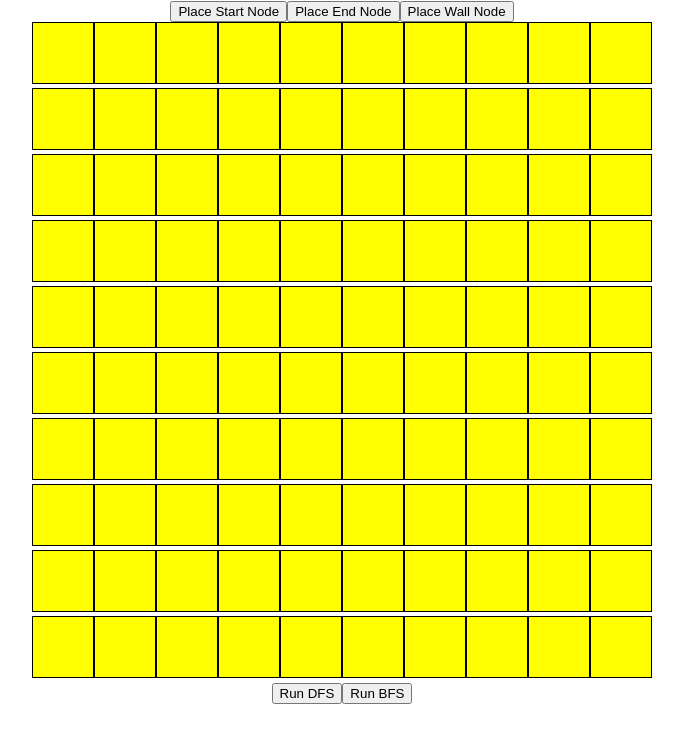
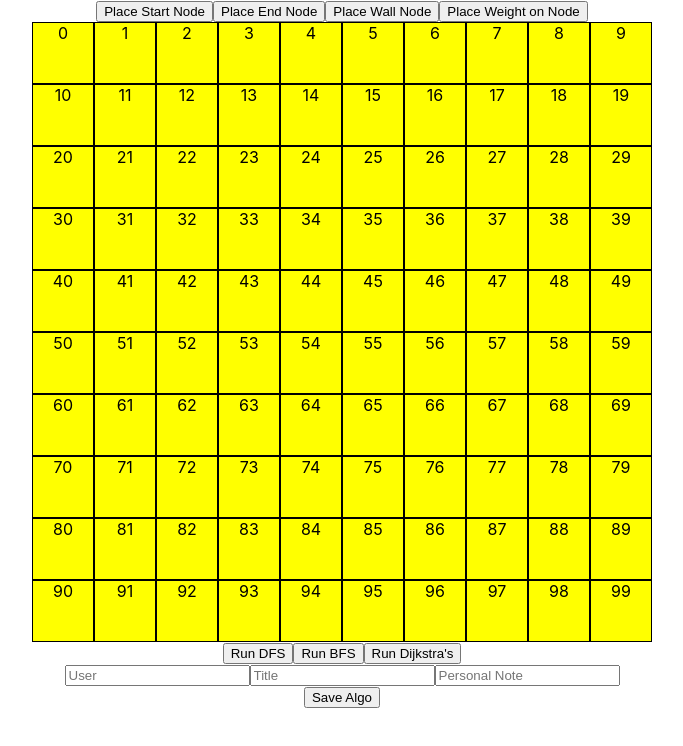
Before and after one commit to Lightfire224/pathfinder, a React (Create React App) app: page / in a window 1280 px wide. Shown: the top 746 px of the page, without its empty margins (298-981 px from the left). Built offline with nearby package versions, Linux system fonts and the light colour scheme.

Commit message:
setting up dijkstras

```diff
--- a/package.json
+++ b/package.json
@@ -6,6 +6,7 @@
     "@testing-library/jest-dom": "^4.2.4",
     "@testing-library/react": "^9.3.2",
     "@testing-library/user-event": "^7.1.2",
+    "heap": "^0.2.6",
     "react": "^16.13.1",
     "react-dom": "^16.13.1",
     "react-scripts": "3.4.1"
--- a/src/Algorithms.js
+++ b/src/Algorithms.js
@@ -3,6 +3,7 @@ import React from 'react'
 const sleep = (milliseconds) => {
     return new Promise(resolve => setTimeout(resolve, milliseconds))
 }
+var Heap = require("heap")
 
 export default class Algorithms extends React.Component {
 
@@ -39,7 +40,8 @@ export default class Algorithms extends React.Component {
         return true
     }
 
-    checkVisited = (visited, nodeNeighbors) => {
+    visualizeUnvisited = (visited, nodeNeighbors) => {
+        // Changes the color of unvisited neighbors
         const nodeVisualize = []
         for(let i=0; i<nodeNeighbors.length; i++){
             const neighbor = nodeNeighbors[i]
@@ -67,7 +69,7 @@ export default class Algorithms extends React.Component {
             await sleep(150)
             const nodeNeighbors = this.neighbors(grid, curr[0], curr[1])
             await sleep(150)
-            this.props.updateNeighbors(nodeNeighbors)
+            this.visualizeUnvisited(visited, nodeNeighbors)
             for (const node of nodeNeighbors) {
                 if (!(visited.has([node[0], node[1]].join(",")))) {
                     stack.push([node[0], node[1]])
@@ -88,7 +90,7 @@ export default class Algorithms extends React.Component {
             await sleep(50)
             this.props.isVisited(visited)
             const nodeNeighbors = this.neighbors(grid, current[0], current[1])
-            this.checkVisited(visited, nodeNeighbors)
+            this.visualizeUnvisited(visited, nodeNeighbors)
             for (const [r, c] of nodeNeighbors) {
                 if (!visited.has([r, c].join(","))) {
                     queue.push([r, c])
@@ -96,7 +98,49 @@ export default class Algorithms extends React.Component {
                 }
             }
         }
+    }
 
+    async dijkstra(grid, row, col, visited, endRow, endCol){
+        const source = [row,col]
+        console.log(source)
+
+        let dist = {}
+        dist={coord: ([row,col].join(",")), weight: 0, totalWeight: Infinity}
+        console.log(dist)
+
+        const Q = new Heap()
+
+        grid.forEach((row,rowIdx) => row.forEach((col, colIdx) => console.log([rowIdx, colIdx].join(","))))
+        /*
+        1  function Dijkstra(Graph, source):
+        2      dist[source] ← 0                           // Initialization
+        3
+        4      create vertex priority queue Q
+        5
+        6      for each vertex v in Graph:  // grid is graph
+        7          if v != source
+        8              dist[v] = Infinity                 // Unknown distance from source to v
+        9              prev[v] = undefined                // Predecessor of v
+        10
+        11         Q.push([v, dist[v]])
+        12
+        13
+        14     while Q is not empty:                      // The main loop
+        15         u = Q.pop()                    // Remove and return best vertex
+        16         for each neighbor v of u:              // only v that are still in Q
+        17             alt = dist[u] + length(u, v)
+        18             if alt < dist[v]
+        19                 dist[v] = alt
+        20                 prev[v] = u
+        21                 Q.decrease_priority(v, alt)
+        22
+        23     return dist, prev
+        */
+       /*
+       dist = {}
+       pq = new Heap // npm install heap@0.2.6 --save
+
+       */
     }
 
 
@@ -114,6 +158,12 @@ export default class Algorithms extends React.Component {
                     this.props.endPosition[0], this.props.endPosition[1])
                 }> Run BFS</button>
 
+                <button onClick={() => this.dijkstra(this.props.grid,
+                    this.props.startPosition[0], this.props.startPosition[1],
+                    new Set(),
+                    this.props.endPosition[0], this.props.endPosition[1])
+                    }>Run Dijkstra's</button>
+
             </div>)
     }
 }
--- a/src/GridContainer.js
+++ b/src/GridContainer.js
@@ -1,9 +1,6 @@
 import React from 'react';
 import Algorithms from './Algorithms'
-
-// const START_EDIT_MODE = 0
-// const END_EDIT_MODE = 1
-// const WALL_EDIT_MODE = 2
+import InputContainer from './InputContainer'
 
 export default class GridContainer extends React.Component {
     state = {
@@ -14,10 +11,20 @@ export default class GridContainer extends React.Component {
         startPosition: null,
         endPosition: null,
         wallPosition: [],
+        algorithm_list: []
     }
 
     componentDidMount() {
         this.createNodes()
+        // this.fetchData()
+    }
+
+    fetchData = () => {
+        fetch(`http://localhost:3000/algorithms`)
+            .then(r => r.json())
+            .then(algorithm_list => {
+                this.setState({ algorithm_list })
+            })
         }
 
         createNodes() {
@@ -27,7 +34,7 @@ export default class GridContainer extends React.Component {
                 for (let col = 0; col < 10; col++) {
                     let tensPlace = row * 10
                     const columnNumber = tensPlace + col
-                rowData.push([{ value: columnNumber, weight: 0 }])
+                    rowData.push({ value: columnNumber, weight: 0 })
                 }
                 grid.push(rowData)
             }
@@ -89,23 +96,24 @@ export default class GridContainer extends React.Component {
         //the console.log on line 69 slows the function down, i need to make it wait more
 
         render() {
-        console.log(this.state.grid[0])
+            console.log(this.state.grid)
             return (
                 <div>
                     <div className="grid-container">
                         <button onClick={this.editStartNode}>Place Start Node</button>
                         <button onClick={this.editEndNode}> Place End Node</button>
                         <button onClick={this.editWall}> Place Wall Node</button>
+                        <button onClick={this.editWeight}> Place Weight on Node</button>
                         {this.state.grid.map((row, rowIdx) => {
                             return (
                                 <div key={rowIdx}>
-                                {row.map((col, colIdx) => {
+                                    {row.map(({ value }, colIdx) => {
                                         return (
                                             <div
                                                 onClick={() => this.setNode(rowIdx, colIdx)}
                                                 style={this.getCellStyle(rowIdx, colIdx)}
                                                 className="cell"
-                                            key={col}>{col.value}
+                                                key={value}>{value}
                                             </div>)
                                     })}
                                 </div>
@@ -120,6 +128,9 @@ export default class GridContainer extends React.Component {
                             isVisited={this.updateVisited}
                             updateNeighbors={this.updateNeighbors}
                             wallPosition={this.state.wallPosition}
+                        />
+                        <InputContainer
+                         reRender={this.fetchData}
                          />
                     </div>
                 </div>
@@ -145,6 +156,12 @@ export default class GridContainer extends React.Component {
             })
         }
 
+        editWeight = () => {
+            this.setState({
+                editMode: 3
+            })
+        }
+
         setNode = (rowIdx, colIdx) => {
             if (this.state.editMode === 0) {
                 this.setState({
--- /dev/null
+++ b/src/InputContainer.js
@@ -0,0 +1,54 @@
+import React from 'react';
+
+export default class InputContainer extends React.Component {
+
+    state = {
+        user: '',
+        title: '',
+        personal_note: '',
+    }
+
+
+    handleChange = (event) => {
+        this.setState({
+            [event.target.name]: event.target.value
+        })
+    }
+
+    handleSubmit = (event) => {
+        event.preventDefault()
+        event.persist()
+
+        const options = {
+            method: 'POST',
+            headers: {
+                "Content-Type": 'application/json',
+                'Accept': 'application/json'
+            },
+            body: JSON.stringify(this.state)
+        }
+
+        fetch(`http://localhost:3000/algorithms`, options)
+            .then(r => r.json())
+            .then(console.log)
+    }
+
+    render() {
+        return (
+            <div>
+                <div className="ui segment">
+                    <form className="ui form" >
+                        <div className="inline fields">
+                            <input type="text" value={this.state.user} onChange={this.handleChange} name="user" placeholder="User"/>
+                            <input type="text" value={this.state.title} onChange={this.handleChange} name="title" placeholder="Title" />
+                            <input type="text" value={this.state.personal_note} onChange={this.handleChange} name="personal_note" placeholder="Personal Note" />
+                        </div>
+                        <button className="ui button" onClick={this.handleSubmit} type="submit">
+                            Save Algo
+            </button>
+                    </form>
+                </div>
+            </div>
+        )
+    }
+}
```
Also changed, not shown: 1 other file (tests, documents, lock files or other folders). Lines whose indentation alone changed are shown as unchanged.
